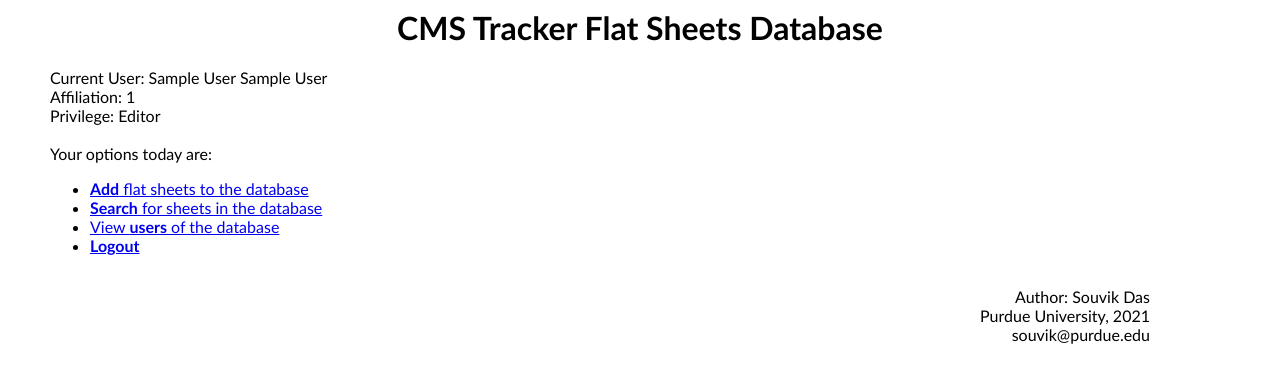
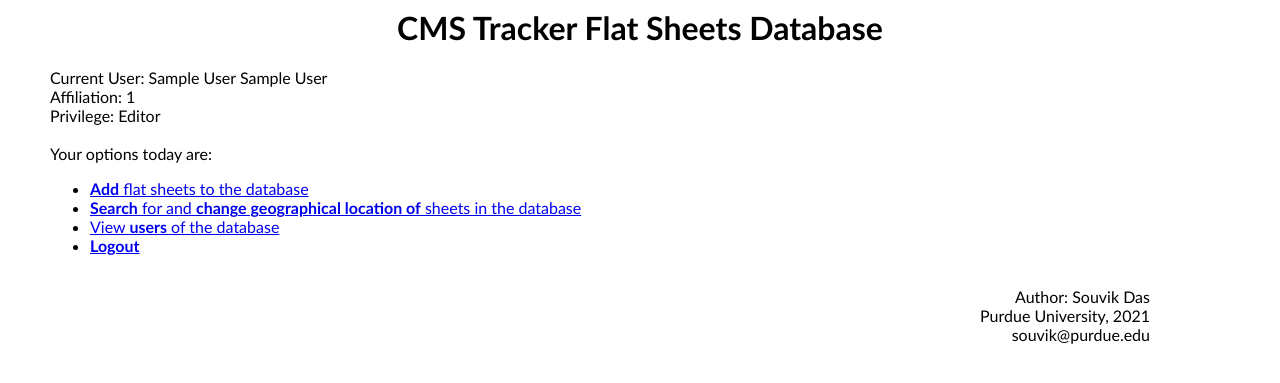
Before and after one commit to souvik1982/CMSTrackerFlatSheetsDB, a PHP site: page /main.php in a window 1280 px wide. Shown: the top 383 px of the page. Run offline with PHP 8.4, Linux system fonts and the light colour scheme; the visitor is signed in with stand-in values (Sample User, id 1).

Commit message:
Minor change in hyperlink text for search.

```diff
--- a/main.php
+++ b/main.php
@@ -19,7 +19,7 @@
     echo "Your options today are: <br/> \n";
     echo "<ul> \n";
     if ($_SESSION["privilege"] == "Editor") echo "<li><a href='addpart.php'> <b>Add</b> flat sheets to the database </a></li> \n";
-    echo "<li><a href='searchpart.php'> <b>Search</b> for sheets in the database </a></li> \n";
+    echo "<li><a href='searchpart.php'> <b>Search</b> for and <b>change geographical location of</b> sheets in the database </a></li> \n";
     echo "<li><a href='users.php'> View <b>users</b> of the database </a></li> \n";
     echo "<li><a href='logout.php'> <b>Logout</b> </a></li> \n";
     echo "</ul> \n";
```
